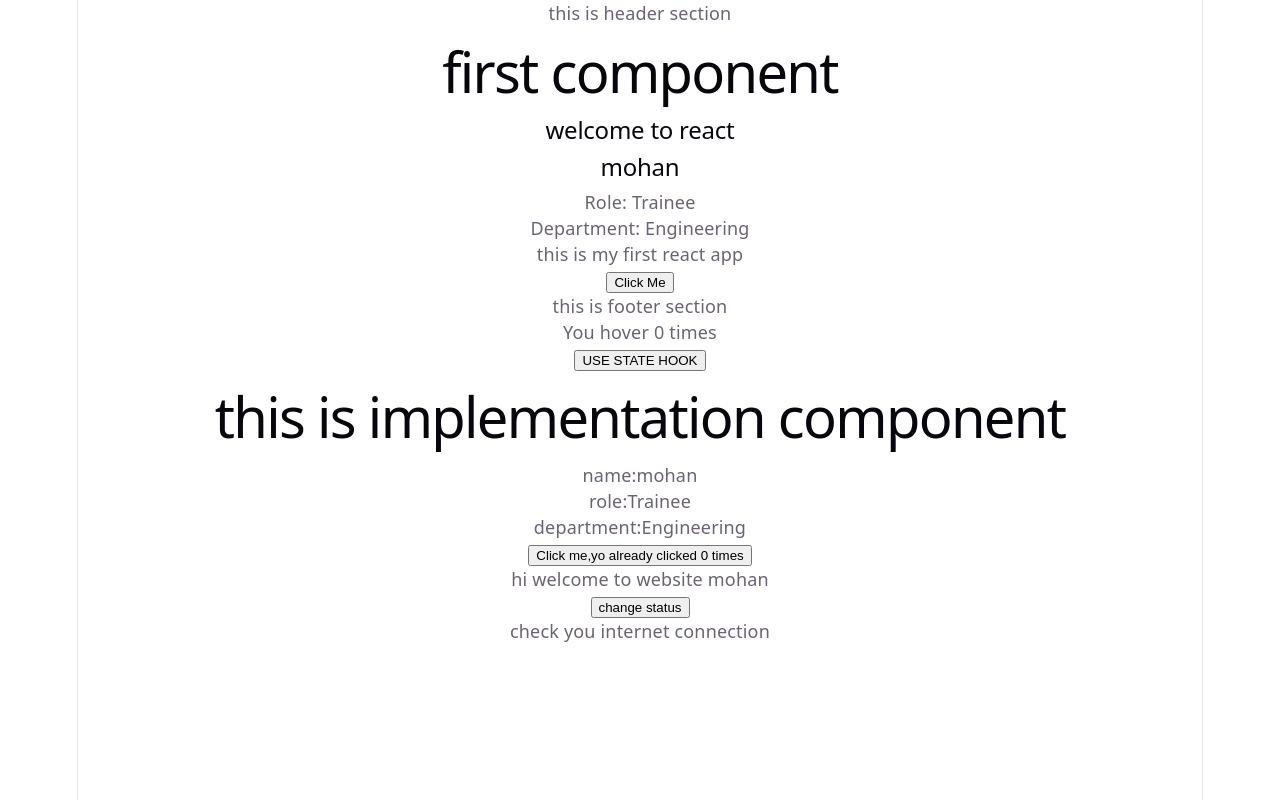
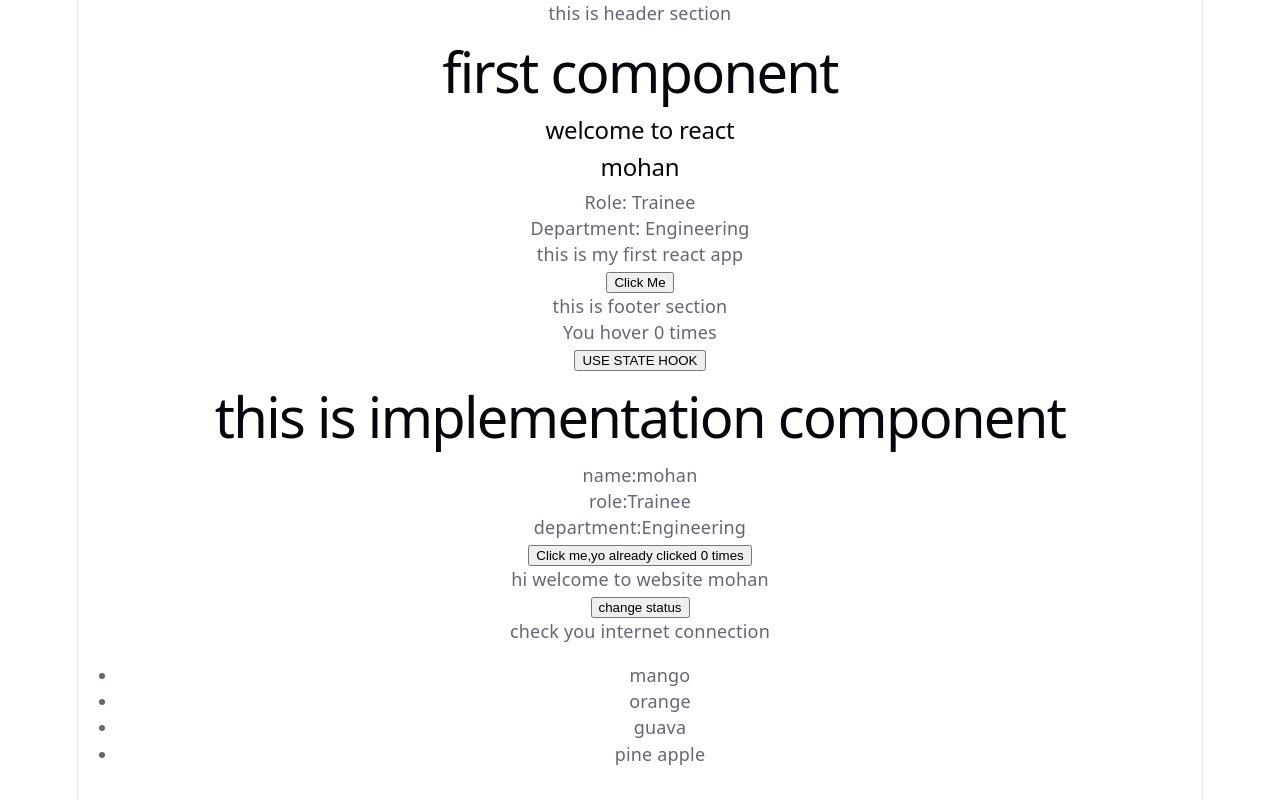
Before and after one commit to mohanpennabadi/React-learnings, a React (Vite) app in the folder my-first-app/: page / in a window 1280 px wide. Built offline with nearby package versions, Linux system fonts and the light colour scheme.

Commit message:
dynamic list rendering

```diff
--- a/my-first-app/src/App.jsx
+++ b/my-first-app/src/App.jsx
@@ -8,9 +8,10 @@ import Events from './Events.jsx'
 import Counter from './Usestate.jsx';
 import Implementation from './Implementation.jsx';
 import Conditional from './Conditional.jsx'
+import List from './Listrendering.jsx';
 function App() {
   const [count, setCount] = useState(0)
-
+  const fruits=["mango","orange","guava","pine apple"]
   return (
     <>
     <Header/>
@@ -23,6 +24,7 @@ function App() {
     <Counter/>
     <Implementation name="mohan" role="Trainee" department="Engineering" />
     <Conditional username="mohan" connection={false} />
+    <List items={fruits}/>
     </>
   )
 }
--- /dev/null
+++ b/my-first-app/src/Listrendering.jsx
@@ -0,0 +1,13 @@
+function List({items}){
+    return(
+        <>
+    <ul>
+      {items.map((fruit,index)=>{
+       return <li key={index}>{fruit}</li>
+      }
+      )}
+    </ul>
+        </>
+    )
+}
+export default List;
```
